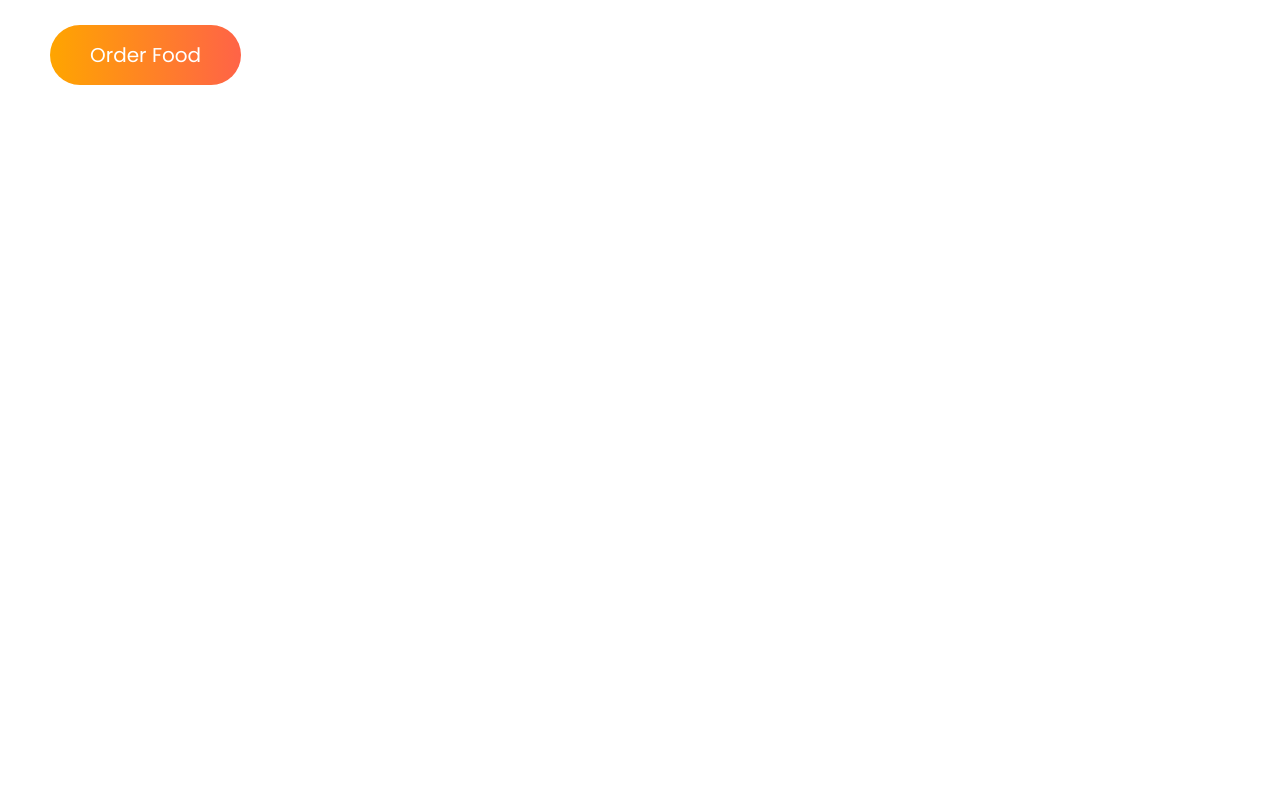
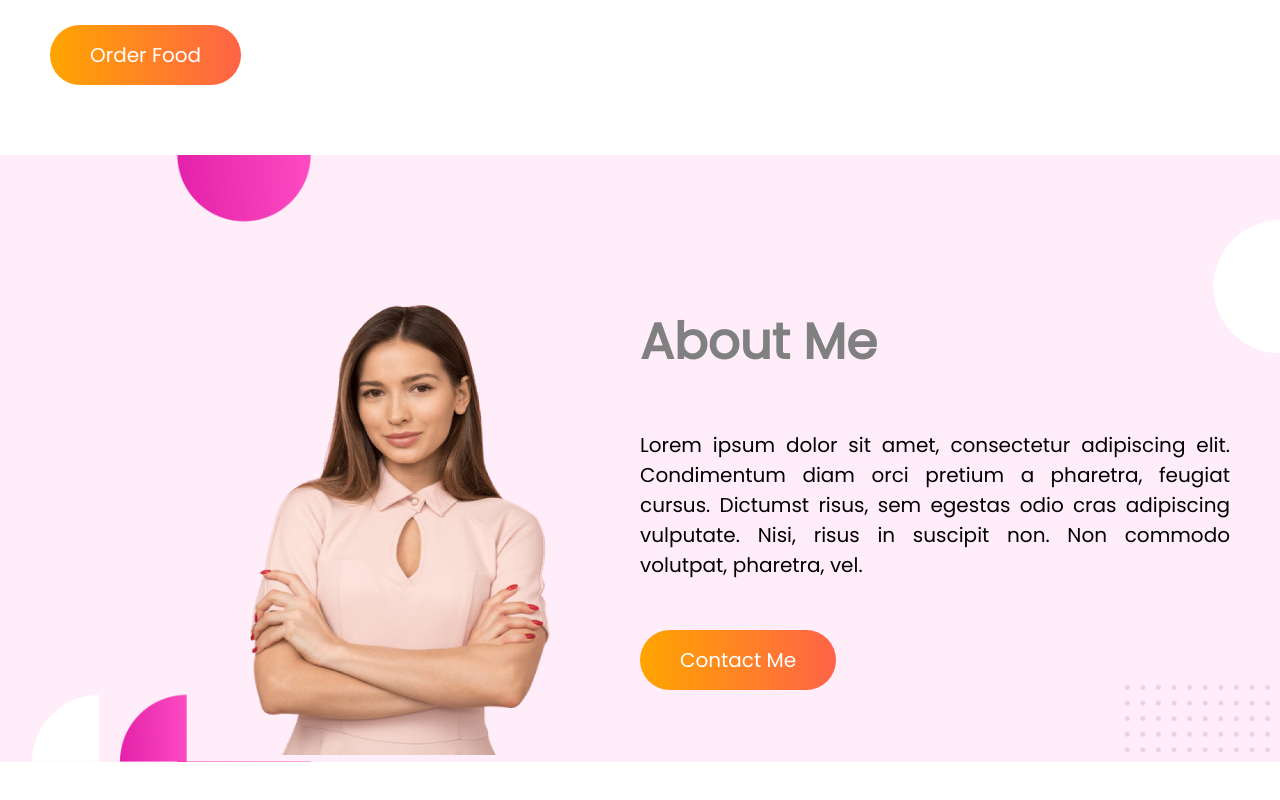
Before and after one commit to ashikahmedfahim/eat-healthy, a plain HTML site: page index.html in a window 1280 px wide. Shown: the part 540-1340 px from the top of the page. Before the commit the page ends 800 px from the top, so only its background shows below. Drawn offline with Linux system fonts and the light colour scheme.

Commit message:
about me section completed

```diff
--- a/index.html
+++ b/index.html
@@ -27,7 +27,24 @@
             <button class="order-btn">Order Food</button>
         </div>
         <div class="half-width">
-            <img src="./images/Group 8450.png" alt="">
+            <img src="./images/Group-8450.png" alt="">
+        </div>
+    </section>
+    <section>
+        <div class="about-me">
+            <div class="half-width">
+                <img class="about-me-img" src="./images/Person-Image.png" alt="">
+            </div>
+            <div class="half-width">
+                <h1 class="grey-text">About Me</h1>
+                <p class="about-me-text">Lorem ipsum dolor sit amet, consectetur adipiscing
+                    elit. Condimentum diam orci pretium a pharetra,
+                    feugiat cursus. Dictumst risus, sem egestas odio cras
+                    adipiscing vulputate. Nisi, risus in suscipit non. Non
+                    commodo volutpat, pharetra, vel.</p>
+                <button class="order-btn">Contact Me</button>
+            </div>
+
         </div>
     </section>
 </body>
--- a/style.css
+++ b/style.css
@@ -50,3 +50,24 @@ img {
     color: white;
     font-size: 20px;
 }
+
+.about-me {
+    background-image: url(./images/Frame-59.jpg);
+    background-size: contain;
+    width: 100%;
+    display: flex;
+    padding: 150px 50px 0 50px;
+    margin-bottom: 100px;
+}
+
+.about-me-img {
+    height: 450px;
+    width: 300px;
+    margin: 0 200px;
+    padding: 0;
+}
+
+.about-me-text {
+    margin: 50px 0;
+    text-align: justify;
+}
```
Also changed, not shown: images/Frame-59.jpg (added), images/Person-Image.png (added), 2 other files.
